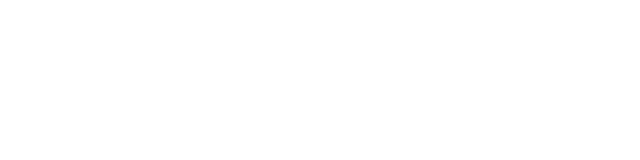
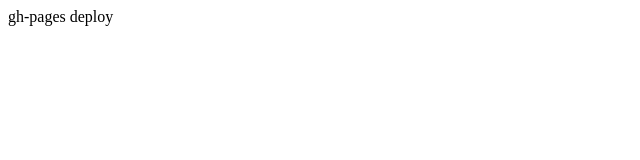
Before and after one commit to hi-paul/paug, a React (Create React App) app: page / in a window 1280 px wide. Shown: the top 160 px of the page, without its empty margins (0-640 px from the left). Built offline with nearby package versions, Linux system fonts and the light colour scheme.

Commit message:
deploy github pages

```diff
--- a/src/App.js
+++ b/src/App.js
@@ -3,7 +3,7 @@
 function App() {
   return (
     <div className="App">
-
+      gh-pages deploy
     </div>
   );
 }
```
Also changed, not shown: package.json (+6 -2 lines), noti.txt, 1 other file (tests, documents, lock files or other folders).
